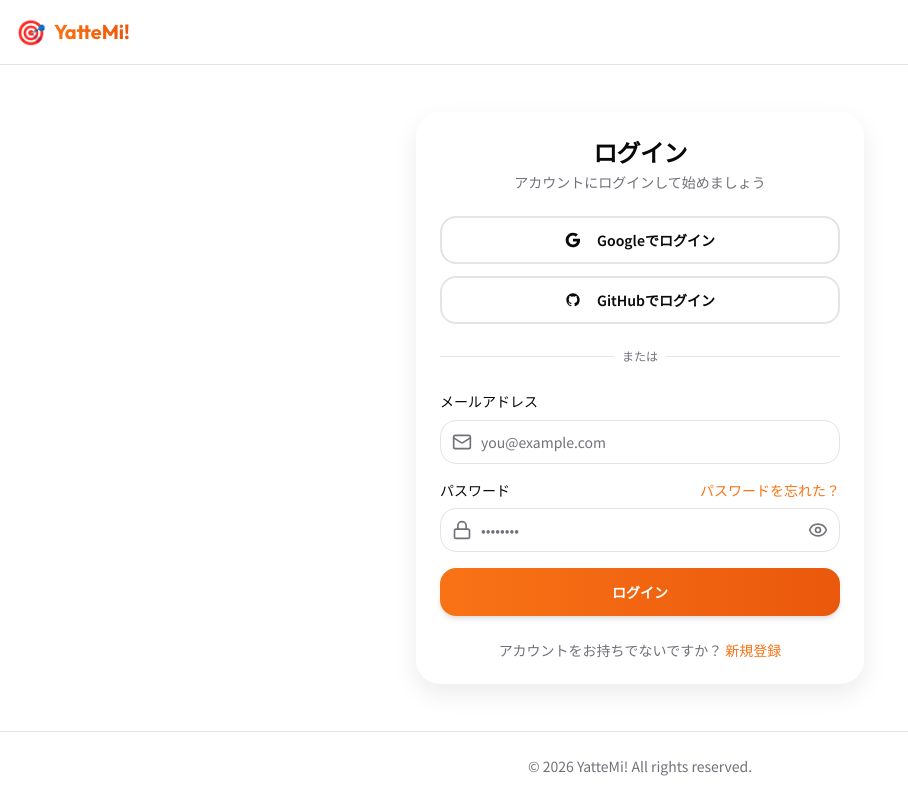
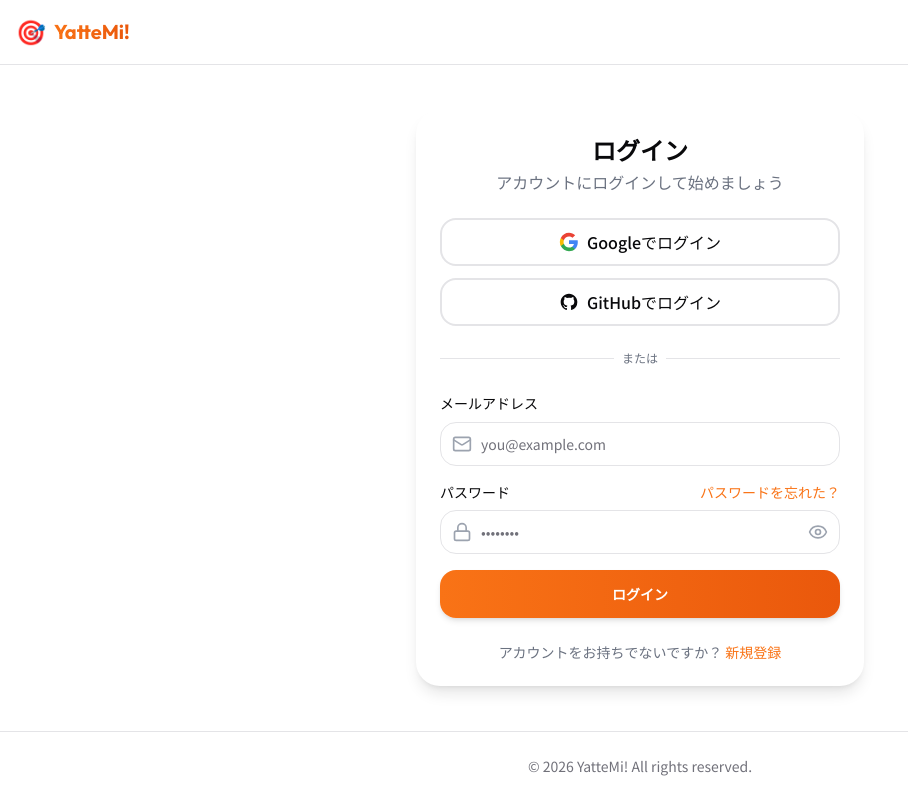
Before and after one commit to ohkita8128/yattemi, a Next.js app: page /login in a window 1280 px wide. Shown: the whole page, without its empty margins (0-908 px from the left). Built offline with nearby package versions, Linux system fonts and the light colour scheme; no server answers.

Commit message:
Add Suspense boundaries

```diff
--- a/src/app/(auth)/login/page.tsx
+++ b/src/app/(auth)/login/page.tsx
@@ -1,6 +1,6 @@
 'use client';
 
-import { useState } from 'react';
+import { Suspense, useState } from 'react';
 import Link from 'next/link';
 import { useRouter, useSearchParams } from 'next/navigation';
 import { useForm } from 'react-hook-form';
@@ -10,13 +10,12 @@ import { Mail, Lock, Eye, EyeOff } from 'lucide-react';
 import { Button } from '@/components/ui/button';
 import { Input } from '@/components/ui/input';
 import { Label } from '@/components/ui/label';
-import { Card, CardContent, CardDescription, CardHeader, CardTitle } from '@/components/ui/card';
 import { useAuth } from '@/hooks';
 import { loginSchema, type LoginFormData } from '@/lib/validations/auth';
 import { getAuthErrorMessage } from '@/lib/utils/errors';
 import { ROUTES } from '@/lib/constants';
 
-export default function LoginPage() {
+function LoginForm() {
   const router = useRouter();
   const searchParams = useSearchParams();
   const redirect = searchParams.get('redirect') || ROUTES.HOME;
@@ -52,59 +51,39 @@ export default function LoginPage() {
   };
 
   return (
-    <Card className="border-0 shadow-large">
-      <CardHeader className="space-y-1 text-center">
-        <CardTitle className="text-2xl font-bold">ログイン</CardTitle>
-        <CardDescription>
-          アカウントにログインして始めましょう
-        </CardDescription>
-      </CardHeader>
-      <CardContent className="space-y-6">
+    <div className="border-0 shadow-lg rounded-2xl bg-white">
+      <div className="p-6 space-y-1 text-center">
+        <h1 className="text-2xl font-bold">ログイン</h1>
+        <p className="text-gray-500">アカウントにログインして始めましょう</p>
+      </div>
+      <div className="p-6 pt-0 space-y-6">
         {/* OAuth Buttons */}
         <div className="grid gap-3">
-          <Button
-            variant="outline"
+          <button
             type="button"
             onClick={() => handleOAuthSignIn('google')}
             disabled={isLoading}
-            className="h-12"
+            className="h-12 w-full border-2 rounded-xl font-medium flex items-center justify-center gap-2 hover:bg-gray-50 disabled:opacity-50"
           >
-            <svg className="mr-2 h-5 w-5" viewBox="0 0 24 24">
-              <path
-                fill="currentColor"
-                d="M22.56 12.25c0-.78-.07-1.53-.2-2.25H12v4.26h5.92c-.26 1.37-1.04 2.53-2.21 3.31v2.77h3.57c2.08-1.92 3.28-4.74 3.28-8.09z"
-              />
-              <path
-                fill="currentColor"
-                d="M12 23c2.97 0 5.46-.98 7.28-2.66l-3.57-2.77c-.98.66-2.23 1.06-3.71 1.06-2.86 0-5.29-1.93-6.16-4.53H2.18v2.84C3.99 20.53 7.7 23 12 23z"
-              />
-              <path
-                fill="currentColor"
-                d="M5.84 14.09c-.22-.66-.35-1.36-.35-2.09s.13-1.43.35-2.09V7.07H2.18C1.43 8.55 1 10.22 1 12s.43 3.45 1.18 4.93l2.85-2.22.81-.62z"
-              />
-              <path
-                fill="currentColor"
-                d="M12 5.38c1.62 0 3.06.56 4.21 1.64l3.15-3.15C17.45 2.09 14.97 1 12 1 7.7 1 3.99 3.47 2.18 7.07l3.66 2.84c.87-2.6 3.3-4.53 6.16-4.53z"
-              />
+            <svg className="h-5 w-5" viewBox="0 0 24 24">
+              <path fill="#4285F4" d="M22.56 12.25c0-.78-.07-1.53-.2-2.25H12v4.26h5.92c-.26 1.37-1.04 2.53-2.21 3.31v2.77h3.57c2.08-1.92 3.28-4.74 3.28-8.09z" />
+              <path fill="#34A853" d="M12 23c2.97 0 5.46-.98 7.28-2.66l-3.57-2.77c-.98.66-2.23 1.06-3.71 1.06-2.86 0-5.29-1.93-6.16-4.53H2.18v2.84C3.99 20.53 7.7 23 12 23z" />
+              <path fill="#FBBC05" d="M5.84 14.09c-.22-.66-.35-1.36-.35-2.09s.13-1.43.35-2.09V7.07H2.18C1.43 8.55 1 10.22 1 12s.43 3.45 1.18 4.93l2.85-2.22.81-.62z" />
+              <path fill="#EA4335" d="M12 5.38c1.62 0 3.06.56 4.21 1.64l3.15-3.15C17.45 2.09 14.97 1 12 1 7.7 1 3.99 3.47 2.18 7.07l3.66 2.84c.87-2.6 3.3-4.53 6.16-4.53z" />
             </svg>
             Googleでログイン
-          </Button>
-          <Button
-            variant="outline"
+          </button>
+          <button
             type="button"
             onClick={() => handleOAuthSignIn('github')}
             disabled={isLoading}
-            className="h-12"
+            className="h-12 w-full border-2 rounded-xl font-medium flex items-center justify-center gap-2 hover:bg-gray-50 disabled:opacity-50"
           >
-            <svg className="mr-2 h-5 w-5" fill="currentColor" viewBox="0 0 24 24">
-              <path
-                fillRule="evenodd"
-                d="M12 2C6.477 2 2 6.484 2 12.017c0 4.425 2.865 8.18 6.839 9.504.5.092.682-.217.682-.483 0-.237-.008-.868-.013-1.703-2.782.605-3.369-1.343-3.369-1.343-.454-1.158-1.11-1.466-1.11-1.466-.908-.62.069-.608.069-.608 1.003.07 1.531 1.032 1.531 1.032.892 1.53 2.341 1.088 2.91.832.092-.647.35-1.088.636-1.338-2.22-.253-4.555-1.113-4.555-4.951 0-1.093.39-1.988 1.029-2.688-.103-.253-.446-1.272.098-2.65 0 0 .84-.27 2.75 1.026A9.564 9.564 0 0112 6.844c.85.004 1.705.115 2.504.337 1.909-1.296 2.747-1.027 2.747-1.027.546 1.379.202 2.398.1 2.651.64.7 1.028 1.595 1.028 2.688 0 3.848-2.339 4.695-4.566 4.943.359.309.678.92.678 1.855 0 1.338-.012 2.419-.012 2.747 0 .268.18.58.688.482A10.019 10.019 0 0022 12.017C22 6.484 17.522 2 12 2z"
-                clipRule="evenodd"
-              />
+            <svg className="h-5 w-5" fill="currentColor" viewBox="0 0 24 24">
+              <path fillRule="evenodd" d="M12 2C6.477 2 2 6.484 2 12.017c0 4.425 2.865 8.18 6.839 9.504.5.092.682-.217.682-.483 0-.237-.008-.868-.013-1.703-2.782.605-3.369-1.343-3.369-1.343-.454-1.158-1.11-1.466-1.11-1.466-.908-.62.069-.608.069-.608 1.003.07 1.531 1.032 1.531 1.032.892 1.53 2.341 1.088 2.91.832.092-.647.35-1.088.636-1.338-2.22-.253-4.555-1.113-4.555-4.951 0-1.093.39-1.988 1.029-2.688-.103-.253-.446-1.272.098-2.65 0 0 .84-.27 2.75 1.026A9.564 9.564 0 0112 6.844c.85.004 1.705.115 2.504.337 1.909-1.296 2.747-1.027 2.747-1.027.546 1.379.202 2.398.1 2.651.64.7 1.028 1.595 1.028 2.688 0 3.848-2.339 4.695-4.566 4.943.359.309.678.92.678 1.855 0 1.338-.012 2.419-.012 2.747 0 .268.18.58.688.482A10.019 10.019 0 0022 12.017C22 6.484 17.522 2 12 2z" clipRule="evenodd" />
             </svg>
             GitHubでログイン
-          </Button>
+          </button>
         </div>
 
         <div className="relative">
@@ -112,7 +91,7 @@ export default function LoginPage() {
             <span className="w-full border-t" />
           </div>
           <div className="relative flex justify-center text-xs uppercase">
-            <span className="bg-card px-2 text-muted-foreground">または</span>
+            <span className="bg-white px-2 text-gray-500">または</span>
           </div>
         </div>
 
@@ -121,74 +100,69 @@ export default function LoginPage() {
           <div className="space-y-2">
             <Label htmlFor="email">メールアドレス</Label>
             <div className="relative">
-              <Mail className="absolute left-3 top-1/2 -translate-y-1/2 h-5 w-5 text-muted-foreground" />
+              <Mail className="absolute left-3 top-1/2 -translate-y-1/2 h-5 w-5 text-gray-400" />
               <Input
                 id="email"
                 type="email"
                 placeholder="you@example.com"
                 className="pl-10"
-                error={!!errors.email}
                 {...register('email')}
               />
             </div>
             {errors.email && (
-              <p className="text-sm text-destructive">{errors.email.message}</p>
+              <p className="text-sm text-red-500">{errors.email.message}</p>
             )}
           </div>
 
           <div className="space-y-2">
             <div className="flex items-center justify-between">
               <Label htmlFor="password">パスワード</Label>
-              <Link
-                href="/forgot-password"
-                className="text-sm text-primary hover:underline"
-              >
+              <Link href="/forgot-password" className="text-sm text-orange-500 hover:underline">
                 パスワードを忘れた？
               </Link>
             </div>
             <div className="relative">
-              <Lock className="absolute left-3 top-1/2 -translate-y-1/2 h-5 w-5 text-muted-foreground" />
+              <Lock className="absolute left-3 top-1/2 -translate-y-1/2 h-5 w-5 text-gray-400" />
               <Input
                 id="password"
                 type={showPassword ? 'text' : 'password'}
                 placeholder="••••••••"
                 className="pl-10 pr-10"
-                error={!!errors.password}
                 {...register('password')}
               />
               <button
                 type="button"
                 onClick={() => setShowPassword(!showPassword)}
-                className="absolute right-3 top-1/2 -translate-y-1/2 text-muted-foreground hover:text-foreground"
+                className="absolute right-3 top-1/2 -translate-y-1/2 text-gray-400 hover:text-gray-600"
               >
-                {showPassword ? (
-                  <EyeOff className="h-5 w-5" />
-                ) : (
-                  <Eye className="h-5 w-5" />
-                )}
+                {showPassword ? <EyeOff className="h-5 w-5" /> : <Eye className="h-5 w-5" />}
               </button>
             </div>
             {errors.password && (
-              <p className="text-sm text-destructive">{errors.password.message}</p>
+              <p className="text-sm text-red-500">{errors.password.message}</p>
             )}
           </div>
 
-          <Button
-            type="submit"
-            className="w-full h-12"
-            isLoading={isSubmitting || isLoading}
-          >
+          <Button type="submit" className="w-full h-12" isLoading={isSubmitting || isLoading}>
             ログイン
           </Button>
         </form>
 
-        <p className="text-center text-sm text-muted-foreground">
+        <p className="text-center text-sm text-gray-500">
           アカウントをお持ちでないですか？{' '}
-          <Link href={ROUTES.REGISTER} className="text-primary hover:underline font-medium">
+          <Link href={ROUTES.REGISTER} className="text-orange-500 hover:underline font-medium">
             新規登録
           </Link>
         </p>
-      </CardContent>
-    </Card>
+      </div>
+    </div>
   );
 }
+
+export default function LoginPage() {
+  return (
+    <Suspense fallback={<div className="text-center py-8">Loading...</div>}>
+      <LoginForm />
+    </Suspense>
+  );
+}
```
Also changed, not shown: src/app/(main)/posts/new/page.tsx (+17 -15 lines).
